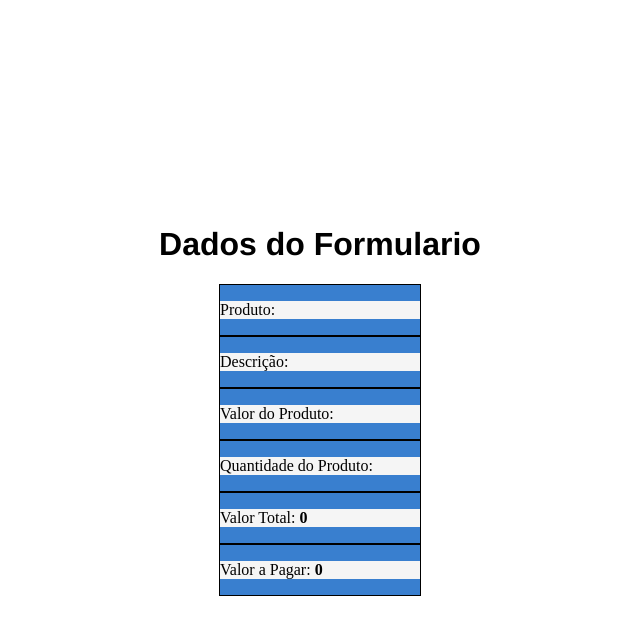
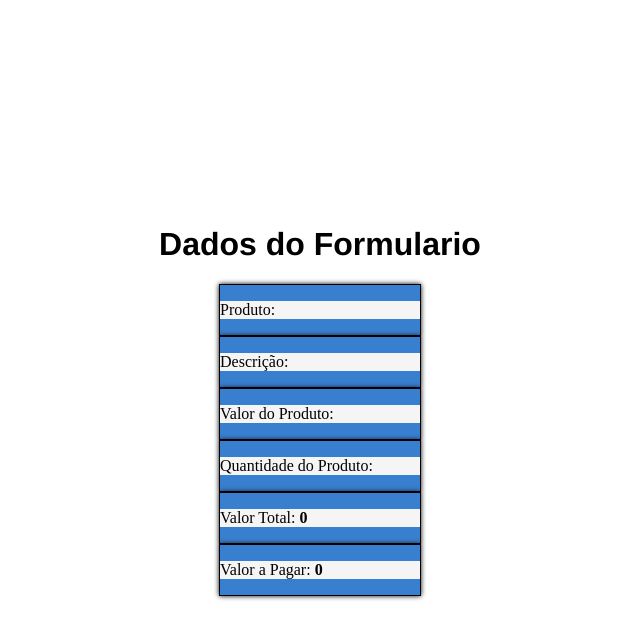
Before and after one commit to victorrodriguessantos/phpestudos, a PHP site: page /atv_1/formulario.php in a window 1280 px wide. Shown: the top 639 px of the page, without its empty margins (320-960 px from the left). Run offline with PHP 8.4, Linux system fonts and the light colour scheme; data that the repository does not hold is empty.

Commit message:
Melhorias da atv

```diff
--- a/atv_1/formulario.php
+++ b/atv_1/formulario.php
@@ -22,6 +22,7 @@
             width: 200px;
             height: 50px;
             border: 1px solid #000;
+            box-shadow: 0 0 5px #000;
         }
 
         h1 {
```
